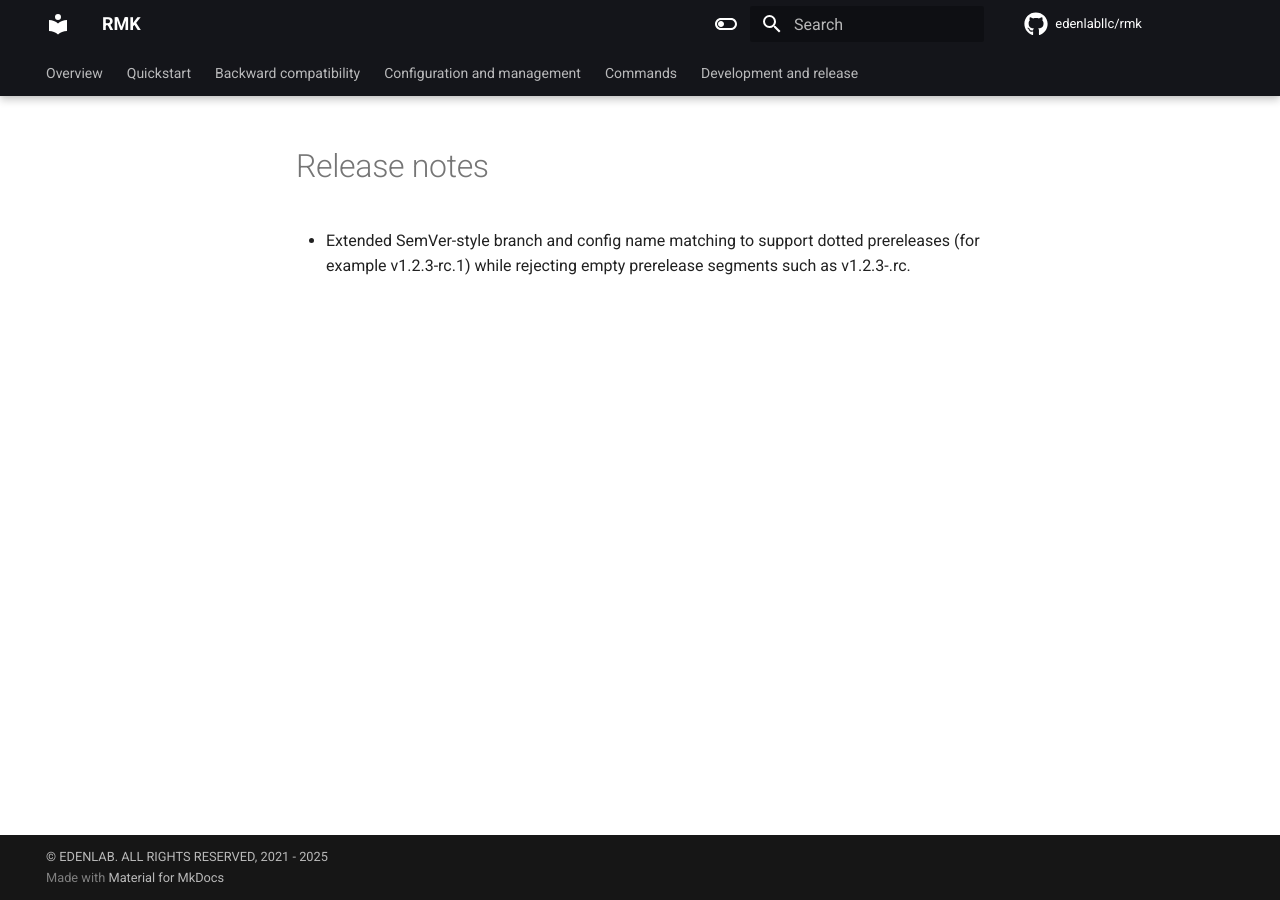
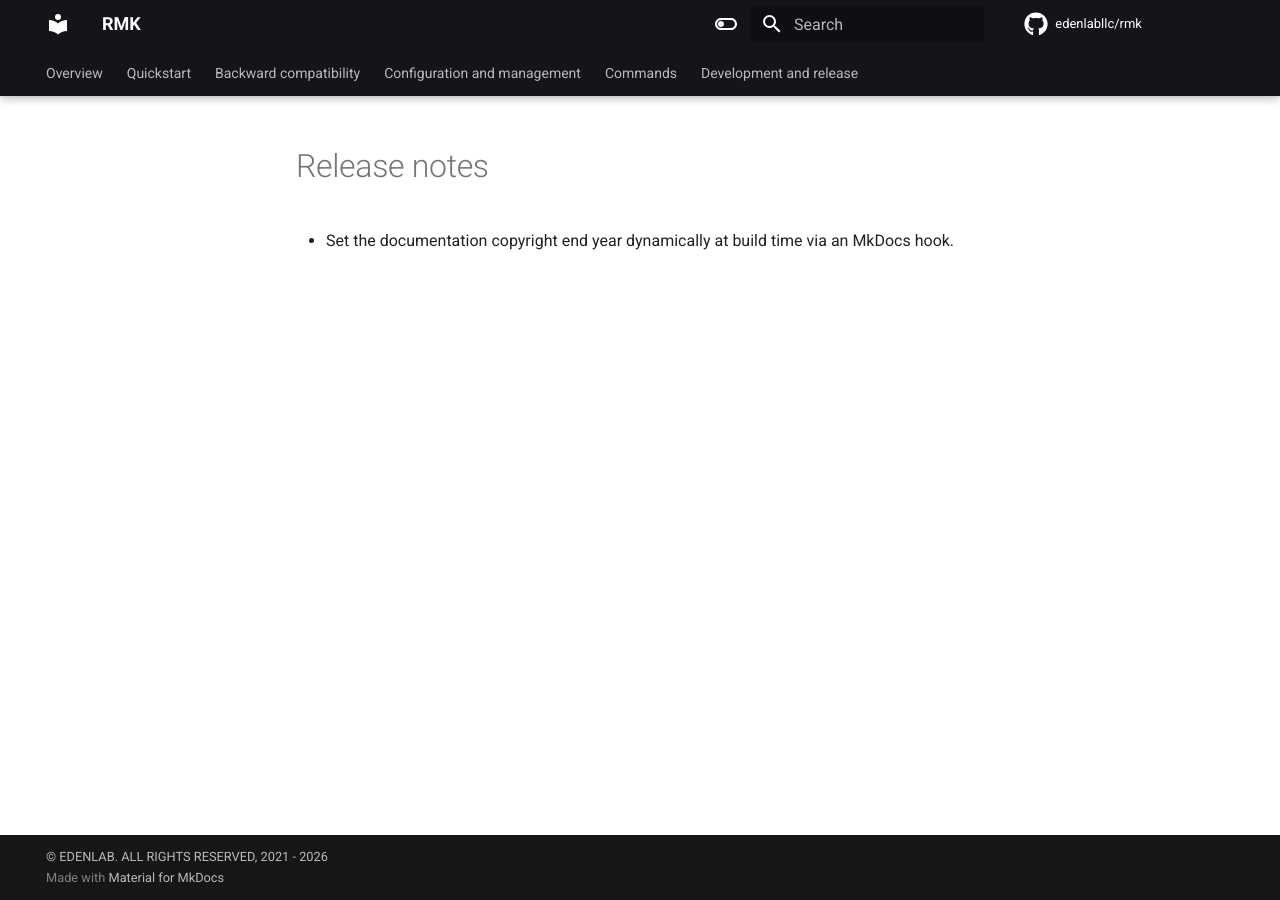
Before and after one commit to edenlabllc/rmk, an MkDocs documentation site: the page built from docs/release-notes.md, in a window 1280 px wide. Built offline with MkDocs 1.6.1 and Material for MkDocs 9.7.7, drawn with Linux system fonts in a browser that asks for light colours; comment, search, counter and statistics services are not loaded; the version menu is left out.

Commit message:
Update .gitignore to exclude site directory and Python cache files; modify mkdocs.yml to set copyright end year dynamically and add build hooks; update release notes for documentation changes.

```diff
--- a/docs/release-notes.md
+++ b/docs/release-notes.md
@@ -1 +1 @@
-- Extended SemVer-style branch and config name matching to support dotted prereleases (for example v1.2.3-rc.1) while rejecting empty prerelease segments such as v1.2.3-.rc.
+- Set the documentation copyright end year dynamically at build time via an MkDocs hook.
--- a/mkdocs.yml
+++ b/mkdocs.yml
@@ -3,11 +3,16 @@ site_name: RMK
 site_description: RMK CLI - Reduced Management for Kubernetes by Edenlab LLC
 site_url: https://edenlabllc.github.io/rmk
 
-copyright: © EDENLAB. ALL RIGHTS RESERVED, 2021 - 2025
+# End year is set at build time by docs/hooks.py
+copyright: © EDENLAB. ALL RIGHTS RESERVED, 2021
 
 # Repo Information
 repo_name: edenlabllc/rmk
 repo_url: https://github.com/edenlabllc/rmk
+
+# Build hooks (dynamic copyright year, etc.)
+hooks:
+  - docs/hooks.py
 
 # Theme
 theme:
```
Also changed, not shown: docs/hooks.py (added, +17 -0 lines), 1 other file.
